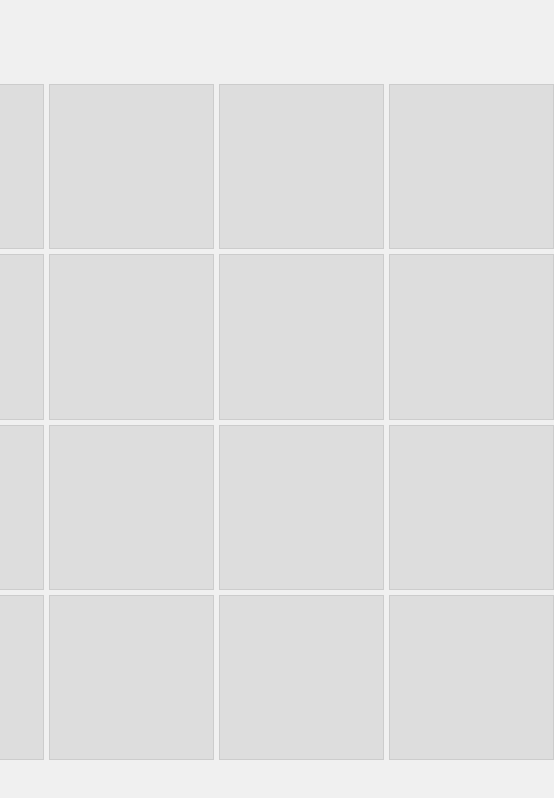
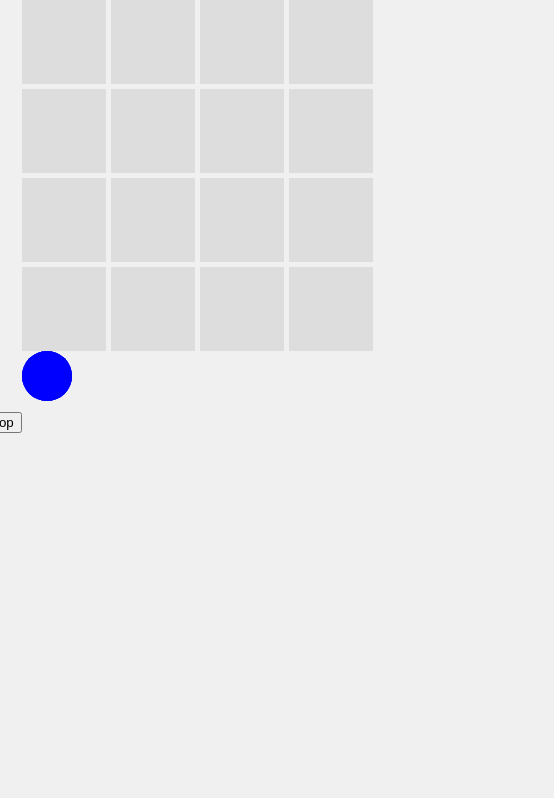
Before and after one commit to philipclaesson/rainbow, a website built with webpack: page index.html in a window 390 px wide. Both pictures are taken after a click on the button "Start". Shown: the whole page, 554 px wide, since content can reach past the window. Built offline with nearby package versions, Linux system fonts and the light colour scheme; files whose address does not match are found by name.

Commit message:
fit for mobile

```diff
--- a/styles.css
+++ b/styles.css
@@ -8,18 +8,34 @@ html {
     background-color: #f0f0f0;
 }
 
+#canvas {
+    width: 100vw;
+    /* Full width of the viewport */
+    height: 100vh;
+    /* Full height of the viewport */
+    display: flex;
+    justify-content: center;
+    align-items: center;
+}
+
 #matrix {
     display: grid;
     grid-template-columns: repeat(4, 1fr);
     grid-template-rows: repeat(4, 1fr);
-    height: 80vh;
-    width: 80vh;
     gap: 5px;
+    width: 90vmin;
+    /* 90% of the smallest side of the viewport */
+    height: 90vmin;
+    /* Same as width to maintain aspect ratio */
 }
 
 .square {
     background-color: #ddd;
-    border: 1px solid #ccc;
+    /* border: 1px solid #ccc; */
+    width: 100%;
+    /* Each square fills its cell */
+    height: 100%;
+    /* Each square fills its cell */
 }
 
 .ball {
```
